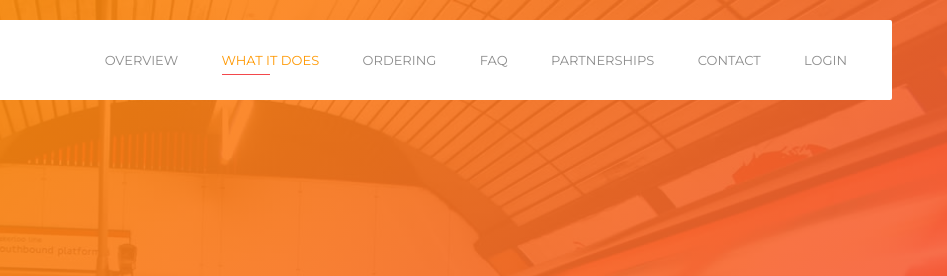
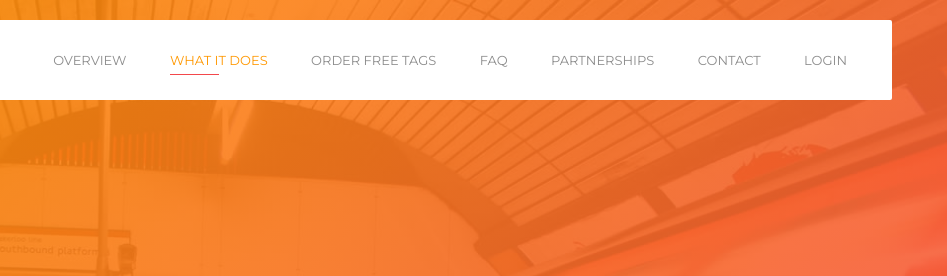
Before and after one commit to designdpi/return2owner, a plain HTML site: page index.html in a window 1280 px wide. Shown: the top 276 px of the page, 333-1280 px from the left. Drawn offline with Linux system fonts and the light colour scheme; some packages are replaced by stand-ins of ours; files whose address does not match are found by name.

Commit message:
Changed text from 'Ordering' to 'Order Free Tags'
As per Mark's email today

```diff
--- a/index.html
+++ b/index.html
@@ -79,7 +79,7 @@
 			 						<a href="#what-it-does">What It Does</a>
 			 					</li>
 			 					<li>
-			 						<a href="#">Ordering</a>
+			 						<a href="#">Order Free Tags</a>
 			 					</li>
 			 					<li>
 			 						<a href="#faq">FAQ</a>
@@ -130,7 +130,7 @@
 					<a href="#what-it-does">What It Does</a>
 				</li>
 				<li>
-					<a href="#">Ordering</a>
+					<a href="#">Order Free Tags</a>
 				</li>
 			 	<li>
 			 		<a href="#faq">FAQ</a>
```
